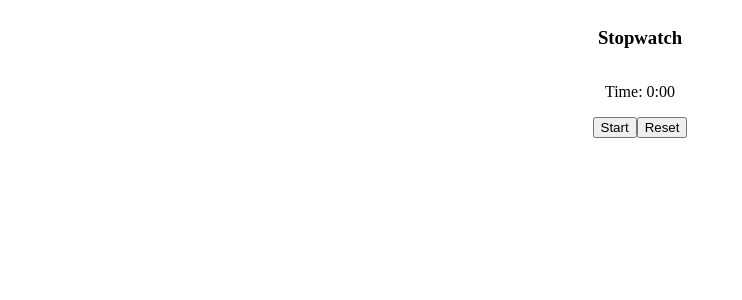
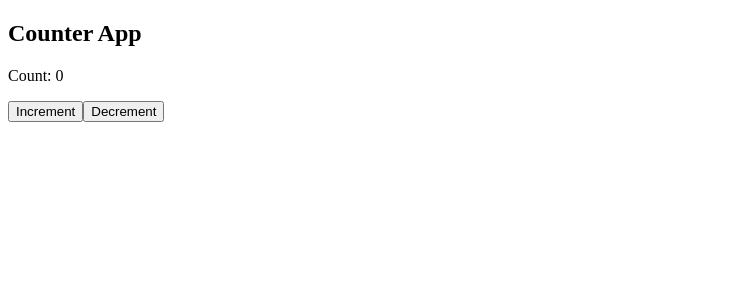
Before and after one commit to anishdix/React-Mini-Projects, a React (Create React App) app: page / in a window 1280 px wide. Shown: the top 300 px of the page, without its empty margins (0-742 px from the left). Built offline with nearby package versions, Linux system fonts and the light colour scheme.

Commit message:
counter created

```diff
--- a/src/App.js
+++ b/src/App.js
@@ -1,6 +1,7 @@
 // import CountryFlag from "./CountryFlag/CountryFlag";
 // import DisplayFullName from "./DisplayFullName/DisplayFullName";
-import StopWatch from "./StopWatch/StopWatch";
+// import StopWatch from "./StopWatch/StopWatch";
+import Counter from "./Counter/Counter";
 
 
 
@@ -9,7 +10,8 @@
 
     // <CountryFlag/>
     // <DisplayFullName/>
-    <StopWatch/>
+    // <StopWatch/>
+    <Counter/>
   )
 }
 
--- /dev/null
+++ b/src/Counter/Counter.js
@@ -0,0 +1,22 @@
+import React, { useState } from 'react'
+
+const Counter = () => {
+    let [count,setCount]=useState(0)
+
+    const handleInc=()=>{
+        setCount((prev)=>prev+1)
+    }
+    const handleDec=()=>{
+        setCount((prev)=>prev-1)
+    }
+  return (
+    <div>
+      <h2>Counter App</h2>
+      <p>{`Count: ${count}`}</p>
+      <button onClick={handleInc}>Increment</button>
+      <button  onClick={handleDec}>Decrement</button>
+    </div>
+  )
+}
+
+export default Counter
```
Also changed, not shown: src/Counter/Counter.module.css (added).
